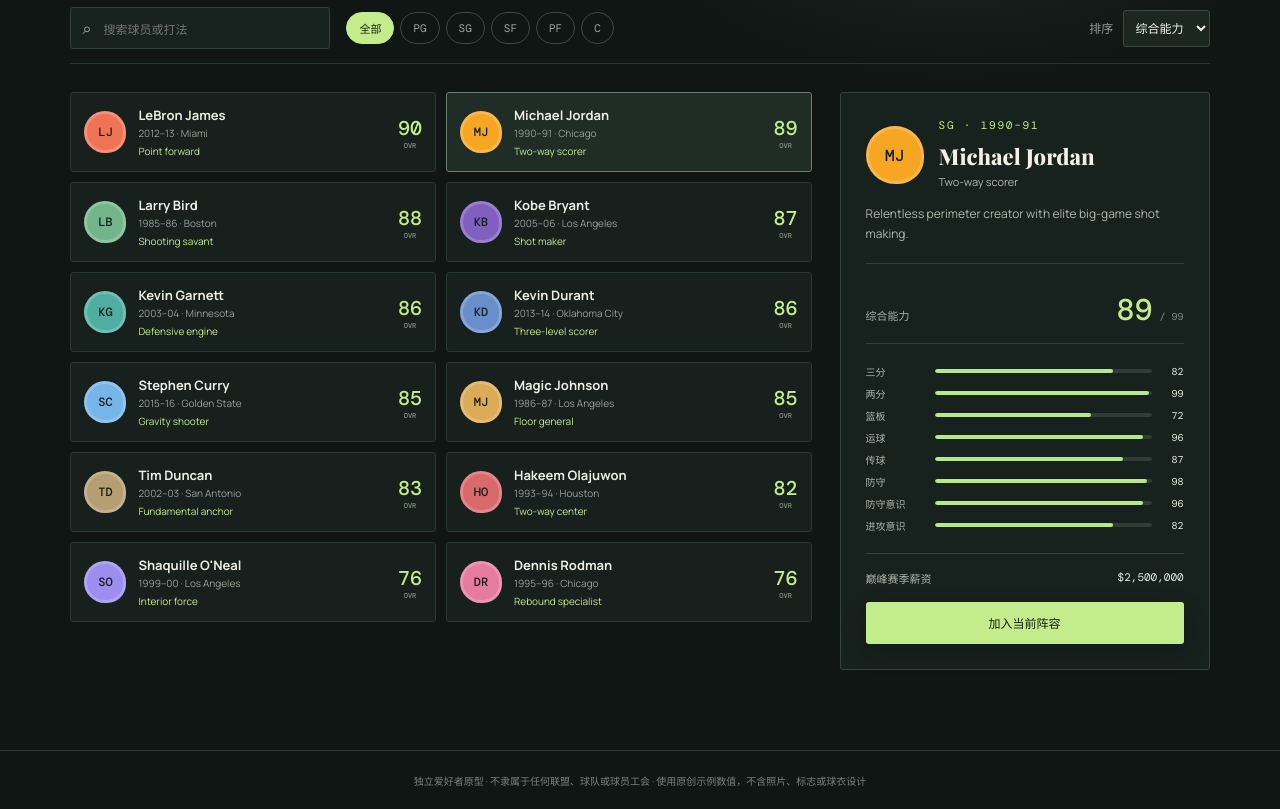
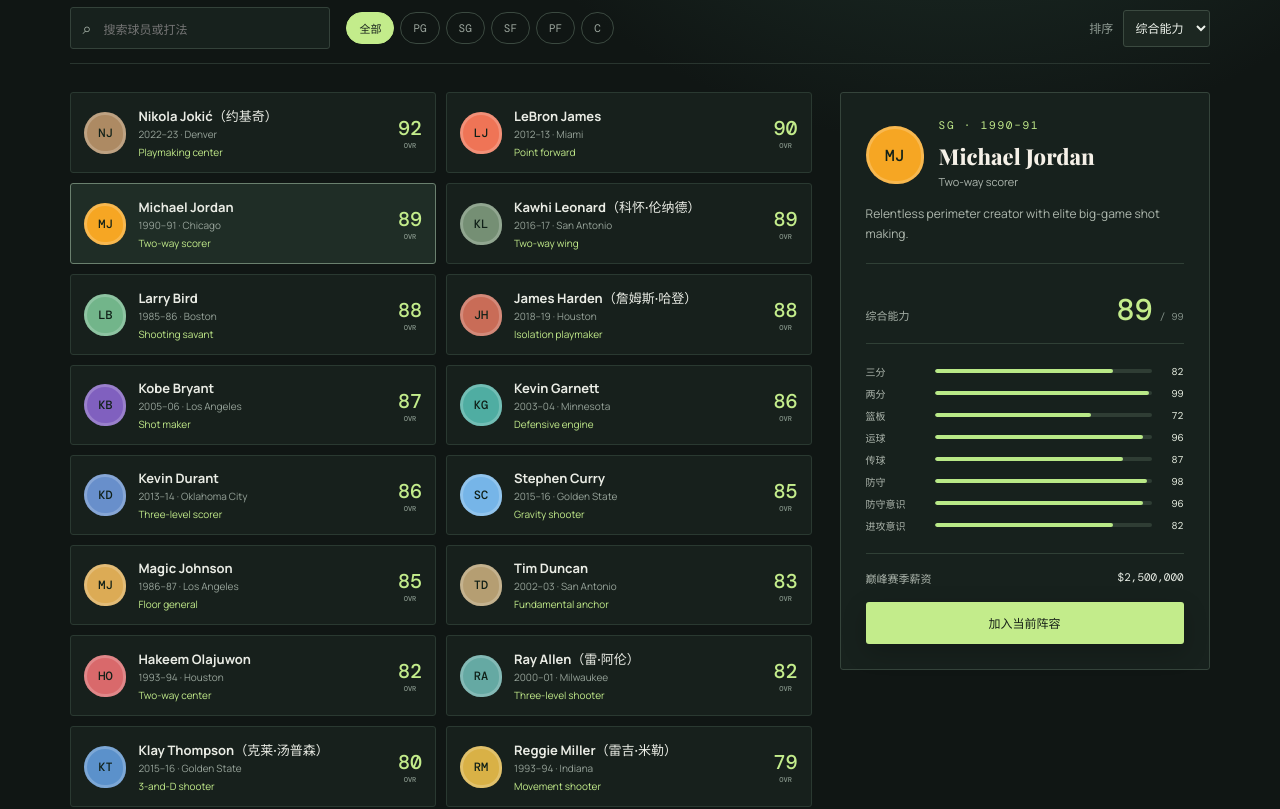
Before and after one commit to zhulin2609/my-basketball-gm, a React (Vite) app: page / in a window 1280 px wide. Shown: the part 300-1109 px from the top of the page. Built offline with nearby package versions, Linux system fonts and the light colour scheme; a web font is replaced by a local one.

Commit message:
Add one-star four-shooters player pool

```diff
--- a/src/data/players.ts
+++ b/src/data/players.ts
@@ -371,4 +371,205 @@
       shotTendency: 28,
     }),
   },
+  {
+    id: 'harden',
+    name: 'James Harden（詹姆斯·哈登）',
+    initials: 'JH',
+    peakSeason: '2018–19',
+    peakTeam: 'Houston',
+    defaultPosition: 'PG',
+    salaryUsd: 30431780,
+    archetype: 'Isolation playmaker',
+    bio: 'High-volume scoring guard with elite pick-and-roll creation.',
+    accent: '#c96c57',
+    ...rating({
+      threePoint: 94,
+      twoPoint: 91,
+      rebounding: 72,
+      handling: 98,
+      passing: 97,
+      defense: 70,
+      defensiveIQ: 80,
+      offensiveIQ: 98,
+      speed: 84,
+      strength: 82,
+      freeThrow: 95,
+      steal: 79,
+      block: 58,
+      shotTendency: 99,
+    }),
+  },
+  {
+    id: 'leonard',
+    name: 'Kawhi Leonard（科怀·伦纳德）',
+    initials: 'KL',
+    peakSeason: '2016–17',
+    peakTeam: 'San Antonio',
+    defaultPosition: 'SF',
+    salaryUsd: 17638635,
+    archetype: 'Two-way wing',
+    bio: 'Efficient wing scorer who can erase an opponent’s best option.',
+    accent: '#758f74',
+    ...rating({
+      threePoint: 88,
+      twoPoint: 94,
+      rebounding: 78,
+      handling: 84,
+      passing: 78,
+      defense: 98,
+      defensiveIQ: 98,
+      offensiveIQ: 91,
+      speed: 86,
+      strength: 84,
+      freeThrow: 88,
+      steal: 96,
+      block: 80,
+      shotTendency: 82,
+    }),
+  },
+  {
+    id: 'kerr',
+    name: 'Steve Kerr（史蒂夫·科尔）',
+    initials: 'SK',
+    peakSeason: '1995–96',
+    peakTeam: 'Chicago',
+    defaultPosition: 'PG',
+    salaryUsd: 2500000,
+    archetype: 'Spot-up specialist',
+    bio: 'Low-usage connector with historically accurate catch-and-shoot range.',
+    accent: '#d6ae6b',
+    ...rating({
+      threePoint: 96,
+      twoPoint: 74,
+      rebounding: 45,
+      handling: 72,
+      passing: 78,
+      defense: 60,
+      defensiveIQ: 81,
+      offensiveIQ: 89,
+      speed: 70,
+      vertical: 56,
+      strength: 55,
+      freeThrow: 92,
+      steal: 64,
+      block: 35,
+      shotTendency: 52,
+    }),
+  },
+  {
+    id: 'miller',
+    name: 'Reggie Miller（雷吉·米勒）',
+    initials: 'RM',
+    peakSeason: '1993–94',
+    peakTeam: 'Indiana',
+    defaultPosition: 'SG',
+    salaryUsd: 9000000,
+    archetype: 'Movement shooter',
+    bio: 'Constant off-ball movement and nerve-proof perimeter shot making.',
+    accent: '#d9b146',
+    ...rating({
+      threePoint: 97,
+      twoPoint: 86,
+      rebounding: 52,
+      handling: 78,
+      passing: 73,
+      defense: 68,
+      defensiveIQ: 82,
+      offensiveIQ: 94,
+      speed: 83,
+      vertical: 72,
+      strength: 66,
+      freeThrow: 94,
+      steal: 72,
+      block: 48,
+      shotTendency: 84,
+    }),
+  },
+  {
+    id: 'allen',
+    name: 'Ray Allen（雷·阿伦）',
+    initials: 'RA',
+    peakSeason: '2000–01',
+    peakTeam: 'Milwaukee',
+    defaultPosition: 'SG',
+    salaryUsd: 9000000,
+    archetype: 'Three-level shooter',
+    bio: 'A polished scorer whose shooting translated on and off the ball.',
+    accent: '#65a9a3',
+    ...rating({
+      threePoint: 96,
+      twoPoint: 90,
+      rebounding: 62,
+      handling: 82,
+      passing: 76,
+      defense: 74,
+      defensiveIQ: 84,
+      offensiveIQ: 91,
+      speed: 85,
+      vertical: 82,
+      strength: 70,
+      freeThrow: 92,
+      steal: 76,
+      block: 54,
+      shotTendency: 86,
+    }),
+  },
+  {
+    id: 'thompson',
+    name: 'Klay Thompson（克莱·汤普森）',
+    initials: 'KT',
+    peakSeason: '2015–16',
+    peakTeam: 'Golden State',
+    defaultPosition: 'SG',
+    salaryUsd: 15501000,
+    archetype: '3-and-D shooter',
+    bio: 'Fast-release shooting with the size to defend elite perimeter scorers.',
+    accent: '#5b91cb',
+    ...rating({
+      threePoint: 96,
+      twoPoint: 84,
+      rebounding: 58,
+      handling: 72,
+      passing: 66,
+      defense: 88,
+      defensiveIQ: 88,
+      offensiveIQ: 87,
+      speed: 80,
+      vertical: 78,
+      strength: 73,
+      freeThrow: 87,
+      steal: 75,
+      block: 65,
+      shotTendency: 81,
+    }),
+  },
+  {
+    id: 'jokic',
+    name: 'Nikola Jokić（约基奇）',
+    initials: 'NJ',
+    peakSeason: '2022–23',
+    peakTeam: 'Denver',
+    defaultPosition: 'C',
+    salaryUsd: 33047803,
+    archetype: 'Playmaking center',
+    bio: 'A hub center who creates efficient looks for every teammate.',
+    accent: '#ad8a63',
+    ...rating({
+      threePoint: 86,
+      twoPoint: 97,
+      rebounding: 96,
+      handling: 84,
+      passing: 99,
+      defense: 78,
+      defensiveIQ: 93,
+      offensiveIQ: 99,
+      speed: 63,
+      vertical: 58,
+      strength: 88,
+      freeThrow: 83,
+      steal: 82,
+      block: 72,
+      shotTendency: 78,
+    }),
+  },
 ];
```
